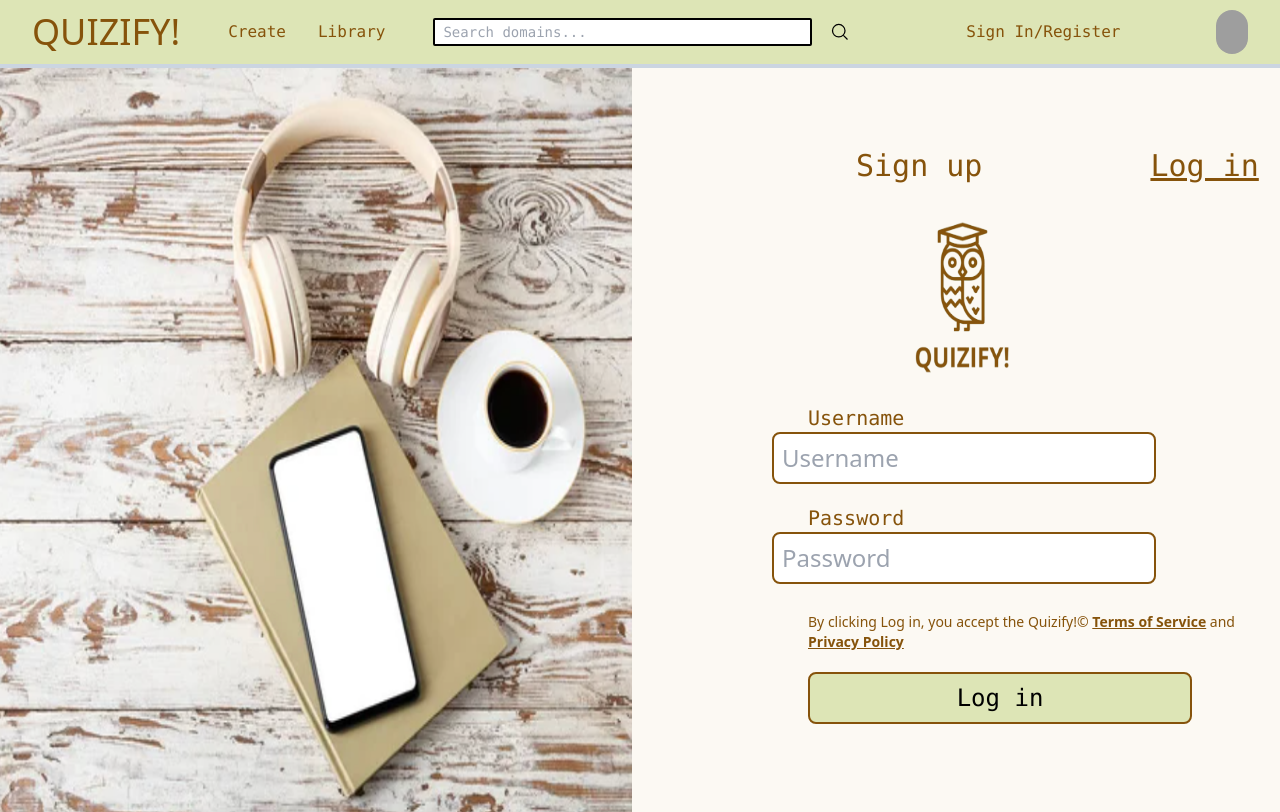
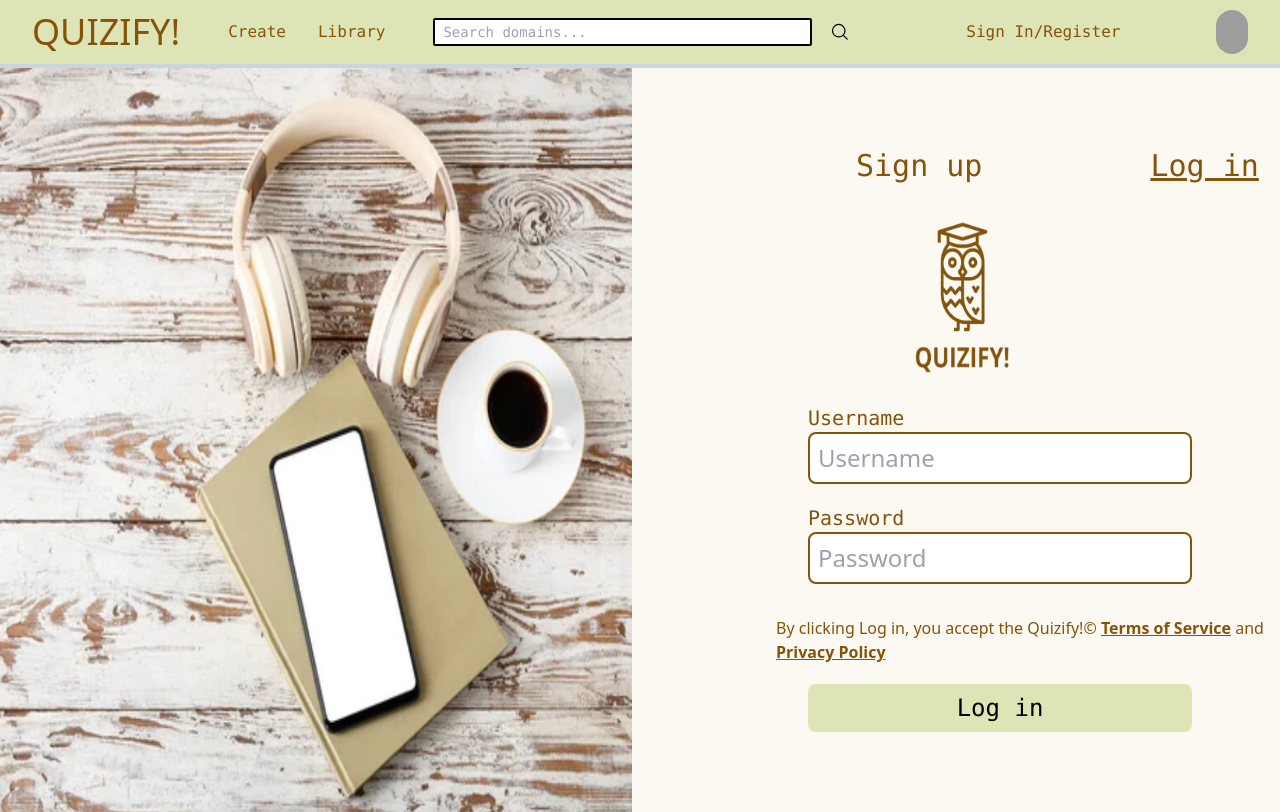
Before and after one commit to arif24v/quizify, a Next.js app in the folder quizify/: page /login in a window 1280 px wide. Built offline with nearby package versions, Linux system fonts and the light colour scheme; grey boxes are pictures that could not be loaded.

Commit message:
Login Frontend

```diff
--- a/quizify/src/app/login/page.js
+++ b/quizify/src/app/login/page.js
@@ -83,18 +83,18 @@ async function signin(u,p){
                     </div>
 
                     <div>
-                        <input type="text" className="mx-auto flex flex-row border-browns border-2 rounded-lg text-2xl form-control h-15 w-[30vw] p-2" placeholder="Username" />
+                        <input type="text" className="ml-40 flex flex-row border-browns border-2 rounded-lg text-2xl form-control h-15 w-[30vw] p-2" placeholder="Username" />
                     </div>
 
                     <div>
                         <div class="mt-5 ml-40 text-xl text-browns font-mono">
                             Password
                         </div>
-                        <input type="text" className="mx-auto flex flex-row border-browns border-2 rounded-lg text-2xl form-control h-15 w-[30vw] p-2" placeholder="Password" />
+                        <input type="text" className="ml-40 flex flex-row border-browns border-2 rounded-lg text-2xl form-control h-15 w-[30vw] p-2" placeholder="Password" />
                     </div>
                     <div>
-                        <p className="mt-7 ml-40 text-sm text-browns font-Arial">By clicking Log in, you accept the Quizify!© <b><u>Terms of Service</u></b> and <b><u>Privacy Policy</u></b></p>
-                        <button className="mt-10 ml-40 hover:shadow-md hover:bg-btn-200 hover:shadow-btn-200 ease-in-out duration-200 text-2xl mt-5 p-2 rounded-lg border-browns bg-btn-100 h-15 w-[30vw] font-mono border-2">Log in </button>
+                        <p className="mt-8 ml-32 text-md text-browns font-Arial">By clicking Log in, you accept the Quizify!© <b><u>Terms of Service</u></b> and <b><u>Privacy Policy</u></b></p>
+                        <button className="mt-14 ml-40 hover:shadow-md hover:bg-btn-200 hover:shadow-btn-200 ease-in-out duration-200 text-2xl mt-5 p-2 rounded-lg border-browns bg-btn-100 h-15 w-[30vw] font-mono">Log in </button>
                     </div>
                 </div>
                 }
```
